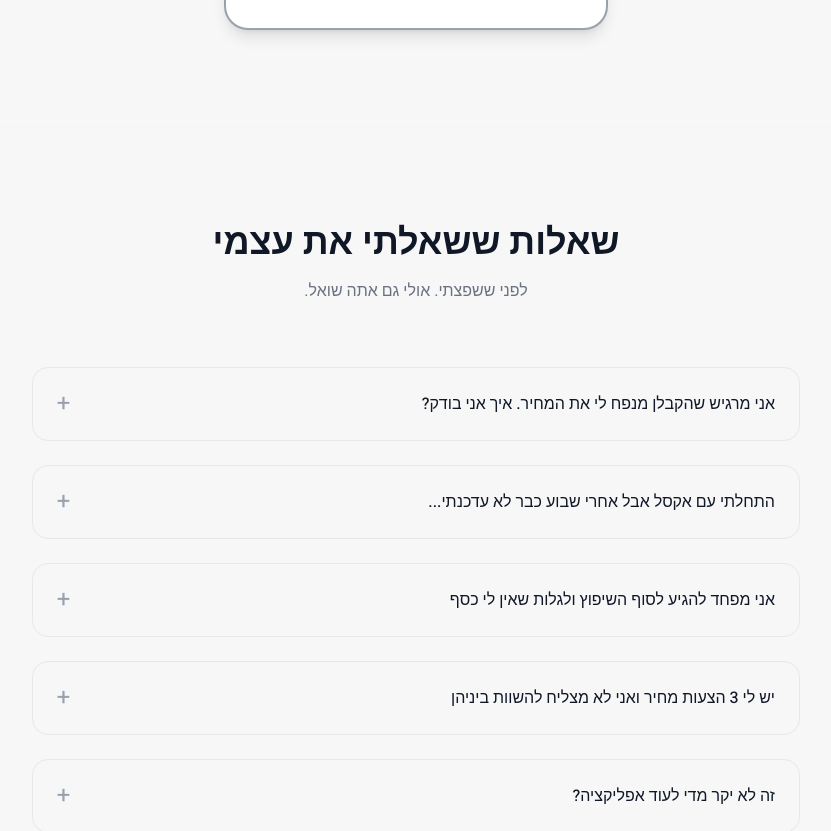
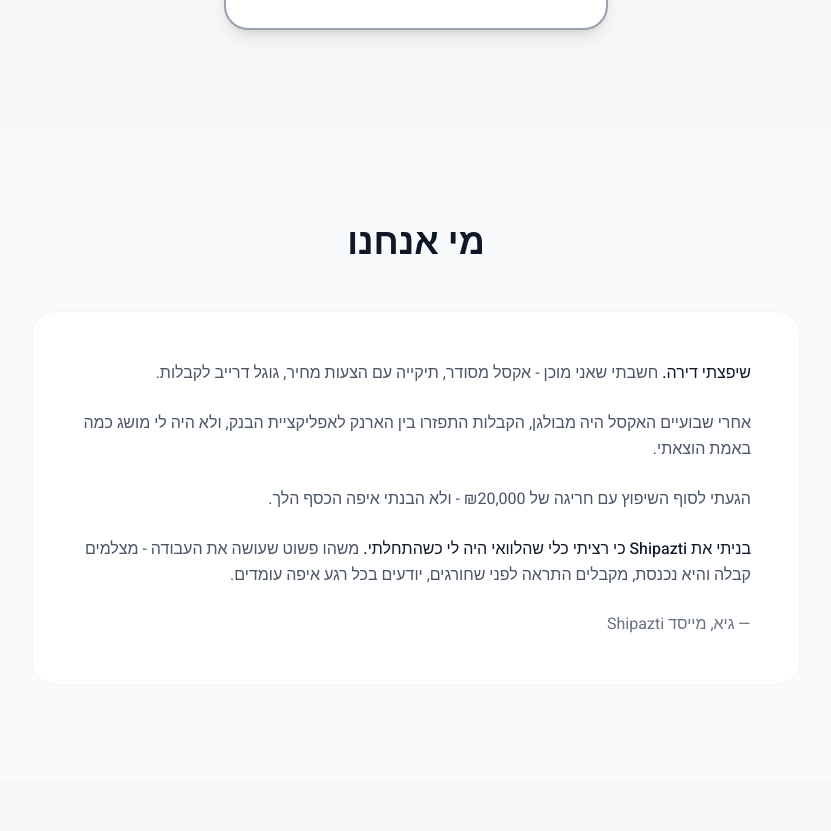
Before and after one commit to guyceza/shiputz-ai, a Next.js app: page / in a window 1280 px wide. Shown: the part 6560-7391 px from the top of the page, without its empty margins (224-1055 px from the left). Built offline with nearby package versions, Linux system fonts and the light colour scheme.

Commit message:
Add About/Our Story section with founder story

```diff
--- a/src/app/page.tsx
+++ b/src/app/page.tsx
@@ -644,6 +644,35 @@ export default function Home() {
         </div>
       </section>
 
+      {/* About / Our Story */}
+      <section className="py-24 px-6 border-t border-gray-100 bg-gray-50">
+        <div className="max-w-3xl mx-auto">
+          <div className="text-center mb-12">
+            <h2 className="text-3xl md:text-4xl font-semibold text-gray-900 mb-4">מי אנחנו</h2>
+          </div>
+
+          <div className="bg-white rounded-3xl p-8 md:p-12 border border-gray-100">
+            <div className="prose prose-lg max-w-none text-gray-600 leading-relaxed space-y-6 text-right">
+              <p>
+                <span className="text-gray-900 font-medium">שיפצתי דירה.</span> חשבתי שאני מוכן - אקסל מסודר, תיקייה עם הצעות מחיר, גוגל דרייב לקבלות.
+              </p>
+              <p>
+                אחרי שבועיים האקסל היה מבולגן, הקבלות התפזרו בין הארנק לאפליקציית הבנק, ולא היה לי מושג כמה באמת הוצאתי.
+              </p>
+              <p>
+                הגעתי לסוף השיפוץ עם חריגה של ₪20,000 - ולא הבנתי איפה הכסף הלך.
+              </p>
+              <p>
+                <span className="text-gray-900 font-medium">בניתי את Shipazti כי רציתי כלי שהלוואי היה לי כשהתחלתי.</span> משהו פשוט שעושה את העבודה - מצלמים קבלה והיא נכנסת, מקבלים התראה לפני שחורגים, יודעים בכל רגע איפה עומדים.
+              </p>
+              <p className="text-gray-500 text-base">
+                — גיא, מייסד Shipazti
+              </p>
+            </div>
+          </div>
+        </div>
+      </section>
+
       {/* FAQ */}
       <section className="py-24 px-6 border-t border-gray-100">
         <div className="max-w-3xl mx-auto">
```
